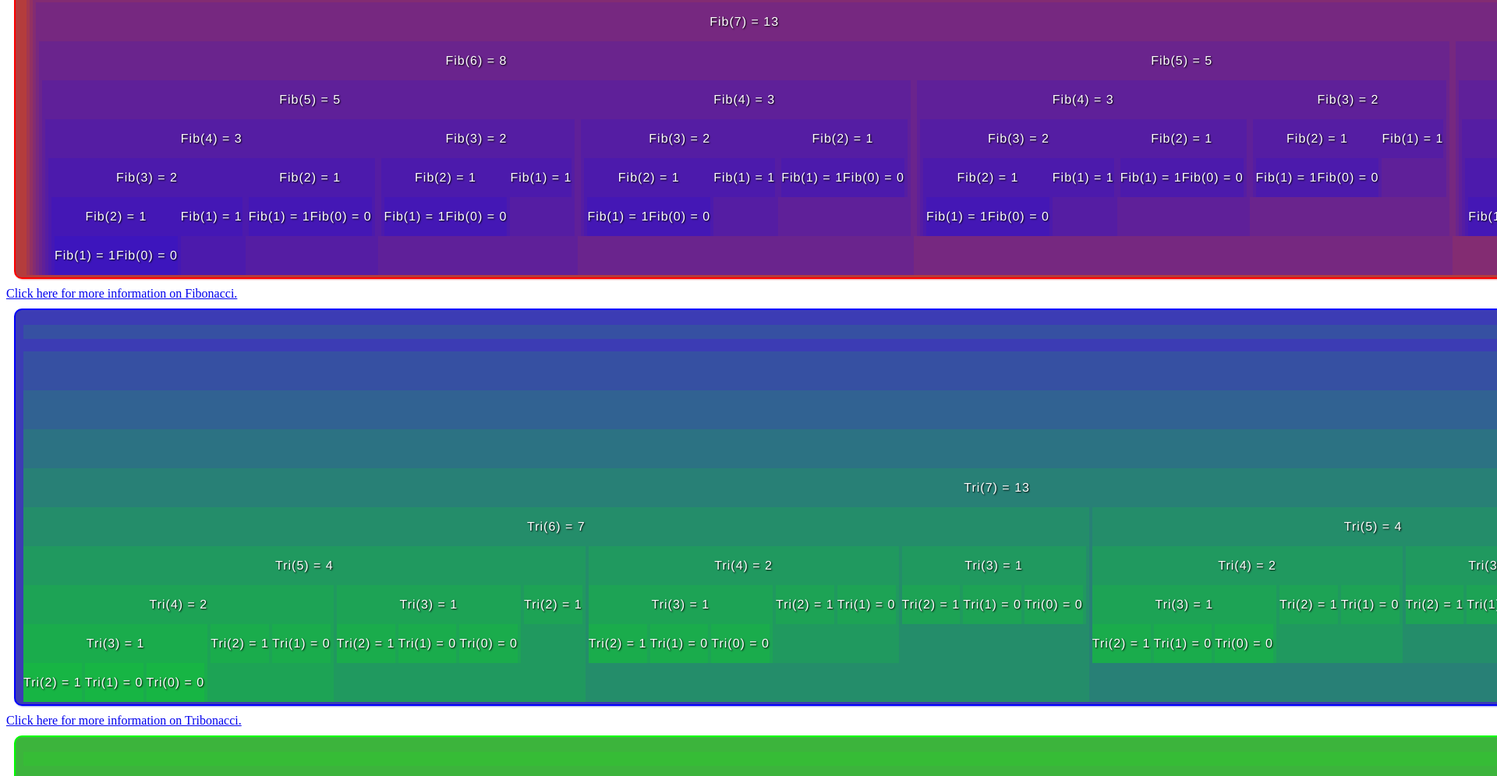
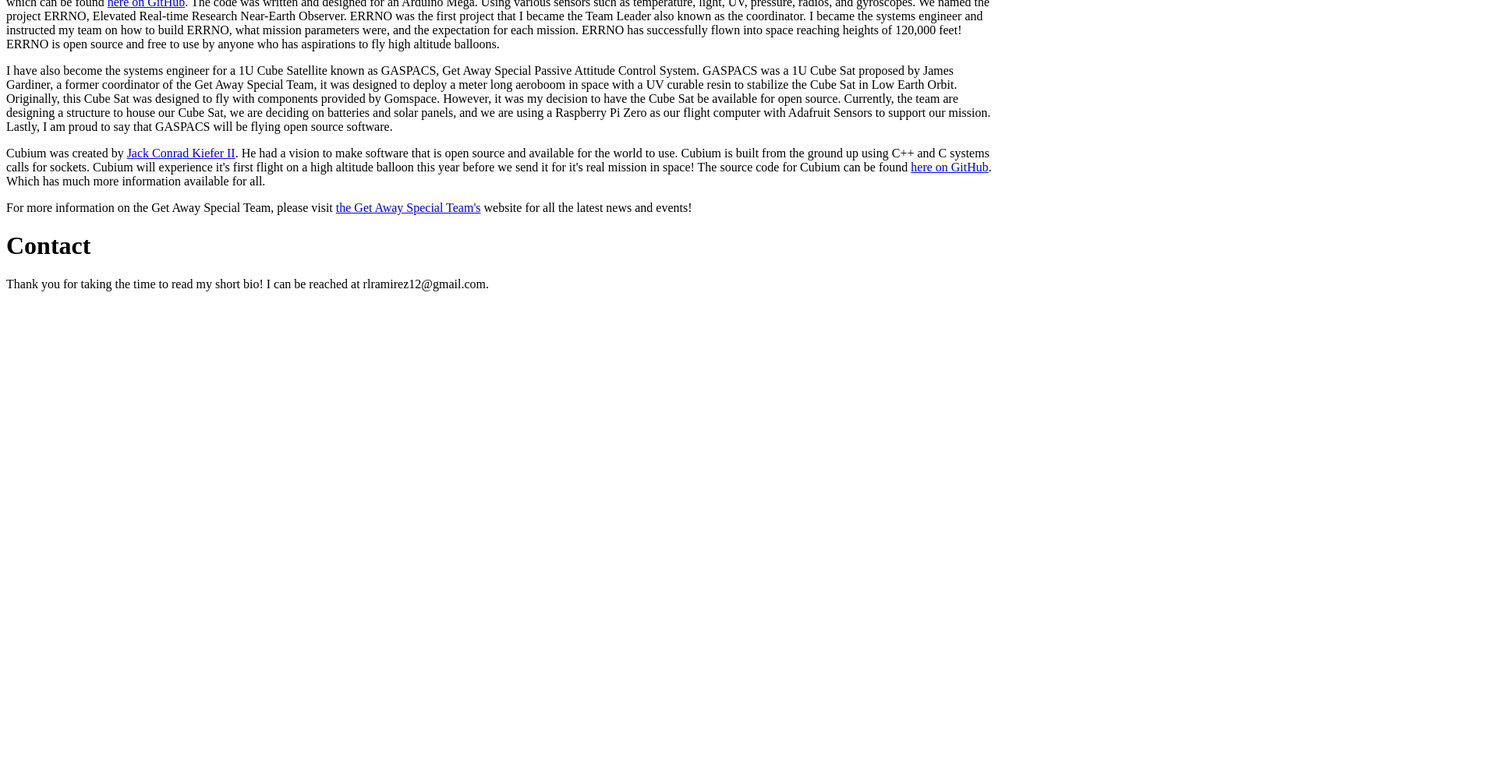
Before and after one commit to Sailanarmo/sailanarmo.github.io, a plain HTML site: page index.html in a window 1280 px wide. Shown: the part 220-1216 px from the top of the page at 78% size, 1920 px wide, since content can reach past the window. After the commit the page ends 800 px from the top, so only its background shows below. Drawn offline with Linux system fonts and the light colour scheme.

Commit message:
Made first updates.

```diff
--- a/index.html
+++ b/index.html
@@ -2,9 +2,18 @@
 <html>
 <head>
    <meta charset="utf-8">
-   <title>(placeholder)</title>
+   <title>Raul Ramirez</title>
 </head>
 <body>
-	<script src="scratchpad.js" type="text/javascript"></script>
- </body>
- </html>
+<h1>Welcome!</h1>
+<p>My name is Raul Ramirez, I am a Computer Science and Computational Mathematics student at
+Utah State University! Currently, I am working as an Engineering Assistant at the Space Dynamics Laboratory in Logan, Utah. I also was the Get Away Special Team Coordinator for two years at Utah State.</p>
+<h1>The GAS Team</h1>
+<p>I owe everything that I know to the Get Away Special Team. I started in the club as a Software Team lead and it was my responsibility to build a high altitude balloon computer system. The code which can be found <a href="https://github.com/SmallSatGasTeam/errno_3">here on GitHub</a>. The code was written and designed for an Arduino Mega. Using various sensors such as temperature, light, UV, pressure, radios, and gyroscopes. We named the project ERRNO, Elevated Real-time Research Near-Earth Observer. ERRNO was the first project that I became the Team Leader also known as the coordinator. I became the systems engineer and instructed my team on how to build ERRNO, what mission parameters were, and the expectation for each mission. ERRNO has successfully flown into space reaching heights of 120,000 feet! ERRNO is open source and free to use by anyone who has aspirations to fly high altitude balloons.</p>
+<p>I have also become the systems engineer for a 1U Cube Satellite known as GASPACS, Get Away Special Passive Attitude Control System. GASPACS was a 1U Cube Sat proposed by James Gardiner, a former coordinator of the Get Away Special Team, it was designed to deploy a meter long aeroboom in space with a UV curable resin to stabilize the Cube Sat in Low Earth Orbit. Originally, this Cube Sat was designed to fly with components provided by Gomspace. However, it was my decision to have the Cube Sat be available for open source. Currently, the team are designing a structure to house our Cube Sat, we are deciding on batteries and solar panels, and we are using a Raspberry Pi Zero as our flight computer with Adafruit Sensors to support our mission. Lastly, I am proud to say that GASPACS will be flying open source software.</p>
+<p>Cubium was created by <a href="http://jackkiefer.com/">Jack Conrad Kiefer II</a>. He had a vision to make software that is open source and available for the world to use. Cubium is built from the ground up using C++ and C systems calls for sockets. Cubium will experience it's first flight on a high altitude balloon this year before we send it for it's real mission in space! The source code for Cubium can be found <a href="https://github.com/Cubium/Cubium">here on GitHub</a>. Which has much more information available for all.</p>
+<p>For more information on the Get Away Special Team, please visit <a href="https://www.getawayspecial.usu.edu">the Get Away Special Team's</a> website for all the latest news and events!</p>
+<h1>Contact</h1>
+<p>Thank you for taking the time to read my short bio! I can be reached at rlramirez12@gmail.com.</p>
+</body>
+</html>
--- a/myCssSheet.css
+++ /dev/null
@@ -1,147 +0,0 @@
-@import url('https://fonts.googleapis.com/css?family=Overpass+Mono');
-@import "compass/css3";
-
-body, html {
-	margin: 0;
-	height: 100%;
-}
-
-p:first-of-type{
-	background-color: white;
-}
-
-p:nth-child(4){
-	color: white;
-	font-size:13px;
-}
-
-a:visited{
-	color: #ff24e9;
-}
-
-table{
-	display: table-row;
-	vertical-align: middle;
-	text-align: center;
-	border: 10px solid white;
-}
-
-
-tr:hover{
-	background-color: white;
-}
-
-td:hover{
-	background-color:  #33ffe7;
-}
-
-header {
-	font-family: "Overpass Mono";
-	font-size: 18px;
-	border: 5px solid white;
-	border-radius: 5px;
-}
-
-p.first{
-	font-family: "Overpass Mono";
-	font-weight: bold;
-	text-align: left;
-}
-
-p.second{
-	font-family: "Overpass Mono";
-	text-align: left;
-}
-
-p.invisible{
-	display: none;
-}
-
-/**
-The following below was copied and modified from http://codepen.io/captainbrosset/pen/JoZabN I deserve no original credit for this.
-**/
-
-h1 {
-  margin: 0;
-  height: 12vmin;
-  width: 120vmin;
-  display: flex;
-  justify-content: center;
-  position: relative;
-}
-
-h1::before {
-  content: "";
-  display: block;
-  position: absolute;
-  z-index: -1;
-  top: -26vmin;
-  left: 29vmin;
-  width: 62vmin;
-  height: 62vmin;
-  border-radius: 50%;
-  border: 1.3vmin solid currentColor;
-  box-sizing: border-box;
-}
-
-em {
-  font-family: "Overpass Mono";
-  color: currentColor;
-  font-size: 10vmin;
-  position: relative;
-  font-style: normal;
-  width: 15vmin;
-  text-align: center;
-}
-
-em.planet {
-  -webkit-animation: planet-rotate 4s linear infinite;
-  animation: planet-rotate 4s linear infinite;
-  position: relative;
-}
-
-em.planet::before {
-  content: "";
-  position: absolute;
-  top: -.5vmin;
-  left: 3.5vmin;
-  z-index: -1;
-  width: 13vmin;
-  height: 13vmin;
-  border-radius: 50%;
-
-}
-
-em.planet.left {
-  -webkit-transform-origin: 40vmin 5vmin;
-  transform-origin: 40vmin 5vmin;
-}
-
-em.planet.right {
-  -webkit-transform-origin: -20vmin 5vmin;
-  transform-origin: -20vmin 5vmin;
-}
-
-@-webkit-keyframes planet-rotate {
-  to {
-    -webkit-transform: rotate(1turn);
-  }
-}
-
-@keyframes planet-rotate {
-  to {
-    transform: rotate(1turn);
-  }
-}
-
-.scrollEffect {
-	background-image: url("grace.gif"), url("grace-hopper-hp-1.jpg"),url("blue.jpg");
-
-	height: 100%;
-
-	background-attachment: fixed, fixed, fixed;
-	background-position: center,  top right, center;
-	background-repeat: no-repeat, no-repeat, no-repeat;
-	background-size: 20%, 20%, cover;
-
-}
--- a/scratchpad.js
+++ /dev/null
@@ -1,264 +0,0 @@
-function fibHelper(n) {
-  var value;
-  var div = document.createElement('div');
-  div.setAttribute("class", "fib");
-  if (n < 2) {
-    if (n === 0) {
-      value = 0;
-    }
-    else if (n === 1) {
-      value = 1;
-    }
-    var p = document.createElement('p');
-    p.textContent = 'Fib(' + n + ') = ' + value;
-    div.appendChild(p);
-  }
-  else {
-    var left = fibHelper(n - 1);
-    left.html.setAttribute("class", "fib-left");
-    left.html.style.float = "left";
-    left.html.style.display = "inline-block";
-    left.html.style.marginLeft = "4px";
-    left.html.style.backgroundColor = "rgba(0,0,255,0.1)";
-
-    var right = fibHelper(n - 2);
-    right.html.setAttribute("class", "fib-right");
-    right.html.style.float = "right";
-    right.html.style.display = "inline-block";
-    right.html.style.marginRight = "4px";
-    right.html.style.backgroundColor = "rgba(0,0,255,0.1)";
-
-    value = left.value + right.value;
-    p = document.createElement('p');
-    p.textContent = 'Fib(' + n + ') = ' + value;
-    div.appendChild(p);
-
-    div.appendChild(left.html);
-    div.appendChild(right.html);
-  }
-  return { 'value': value, 'html': div };
-}
-
-
-
-var fib = function (n, node) {
-  var tree = fibHelper(n);
-  node.appendChild(tree.html);
-  node.style.float = "center";
-  node.style.display = "inline-block";
-  node.setAttribute("id", "fib");
-};
-
-
-function triHelper(n) {
-  var value;
-  var div = document.createElement('div');
-  div.setAttribute("class", "tri");
-  if (n < 3) {
-    if (n === 0) {
-      value = 0;
-    }
-    else if (n === 1) {
-      value = 0;
-    }
-    else if (n ===2){
-        value = 1;
-    }
-    var p = document.createElement('p');
-    p.textContent = 'Tri(' + n + ') = ' + value;
-    div.appendChild(p);
-  }
-  else {
-    var left = triHelper(n - 1);
-    left.html.setAttribute("class", "tri-left");
-    left.html.style.float = "left";
-    left.html.style.display = "inline-block";
-    left.html.style.marginRight = "4px";
-    left.html.style.backgroundColor = "rgba(0,255, 0,0.1)";
-
-    var center = triHelper(n - 2);
-    center.html.setAttribute("class", "tri-center");
-    center.html.style.float = "left";
-    center.html.style.display = "inline-block";
-    center.html.style.marginRight = "4px";
-    center.html.style.backgroundColor = "rgba(0,255, 0,0.1)";
-
-    var right = triHelper(n - 3);
-    right.html.setAttribute("class", "tri-right");
-    right.html.style.float = "right";
-    right.html.style.display = "inline-block";
-    right.html.style.marginRight = "4px";
-    right.html.style.backgroundColor = "rgba(0,255,0,0.1)";
-
-    value = left.value + center.value + right.value;
-    p = document.createElement('p');
-    p.textContent = 'Tri(' + n + ') = ' + value;
-    div.appendChild(p);
-
-    div.appendChild(left.html);
-    div.appendChild(center.html);
-    div.appendChild(right.html);
-  }
-  return { 'value': value, 'html': div };
-}
-
-var tri = function (n, node) {
-    var tree = triHelper(n);
-    node.appendChild(tree.html);
-    node.setAttribute("id", "tri");
-    node.style.float = "center";
-    node.style.display = "inline-block";
-};
-
-
-function pellHelper(n) {
-  var value;
-  var div = document.createElement('div');
-  div.setAttribute("class", "pell");
-  if (n < 2) {
-    if (n === 0) {
-      value = 0;
-    }
-    else if (n === 1) {
-      value = 1;
-    }
-    var p = document.createElement('p');
-    p.textContent = 'Pell(' + n + ') = ' + value;
-    div.appendChild(p);
-  }
-  else {
-    var left = pellHelper(n - 1);
-    left.html.setAttribute("class", "pell-left");
-    left.html.style.float = "left";
-    left.html.style.display = "inline-block";
-    left.html.style.marginLeft = "4px";
-    left.html.style.backgroundColor = "rgba(0,0,255,.1)";
-
-    var right = pellHelper(n - 2);
-    right.html.setAttribute("class", "pell-right");
-    right.html.style.float = "right";
-    right.html.style.display = "inline-block";
-    right.html.style.marginRight = "4px";
-    right.html.style.backgroundColor = "rgba(0,0,255,0.1)";
-
-    value = 2 *(left.value) + right.value;
-    p = document.createElement('p');
-    p.textContent = 'Pell(' + n + ') = ' + value;
-    div.appendChild(p);
-
-    div.appendChild(left.html);
-    div.appendChild(right.html);
-  }
-  return { 'value': value, 'html': div };
-}
-
-var pell = function (n, node) {
-  var tree = pellHelper(n);
-  node.appendChild(tree.html);
-  node.style.float = "center";
-  node.style.display = "inline-block";
-  node.setAttribute("id", "pell");
-};
-
-
-document.title = "JavaScript Recursive Sequences";
-
-var style = document.createElement('style');
-style.textContent =
-	"#fib {" +
-	"	display: inline-block;" +
-	"	width: 20000px;" +
-	"}" +
-	"" +
-	".fib {" +
-	"	background-color: rgba(0,0,255,0.1);" +
-	"}" +
-	"#tri {" +
-	"	display: inline-block;" +
-	"	width: 40000px;" +
-	"}" +
-	"" +
-	".tri {" +
-	"	background-color: rgba(0,255,0,0.1);" +
-	"}" +
-	"#pell {" +
-	"	display: inline-block;" +
-	"	width: 20000px;" +
-	"}" +
-	"" +
-	".pell {" +
-	"	background-color: rgba(0,255,0,0.1);" +
-	"}" +
-	".shadowed {" +
-	"	text-shadow: 1px 1px 2px black;" +
-	"	color:       white;" +
-	"}" +
-	".stuff-box {" +
-	"	font-family: 'helvetica neue', helvetica, sans-serif;" +
-	"	letter-spacing: 1px;" +
-	"	text-transform: capitalize;" +
-	"	text-align: center;" +
-	"	padding: 3px 10px;" +
-	"	margin: 10px;" +
-	"	cursor: pointer;" +
-	"	border-radius: 10px;" +
-	"	border-width: 2px;" +
-	"	border-style: solid;" +
-	"}" +
-	"" +
-	".red {" +
-	"	border-color: rgb(255,0,0);" +
-	"	background:   rgb(180,60,60);" +
-	"	box-shadow: 1px 1px 2px rgba(200,0,0,0.4);" +
-	"}" +
-	"" +
-	".yellow {" +
-	"	border-color: rgb(255,255,0);" +
-	"	background:   rgb(180,180,60);" +
-	"	box-shadow: 1px 1px 2px rgba(200,200,0,0.4);" +
-	"}" +
-	"" +
-	".blue {" +
-	"	border-color: rgb(0,0,255);" +
-	"	background:   rgb(60,60,180);" +
-	"	box-shadow: 1px 1px 2px rgba(0,0,200,0.4);" +
-	"}" +
-	"" +
-	".green {" +
-	"	border-color: rgb(0,255,0);" +
-	"	background:   rgb(60,180,60);" +
-	"	box-shadow: 1px 1px 2px rgba(0,200,0,0.4);" +
-	"}";
-document.querySelector('body').appendChild(style);
-
-
-
-var createDiv = function(cls, id){
-var div = document.createElement('div');
-div.id = id;
-div.className = cls;
-div.style.textAlign = "center";
-div.style.float = "center";
-div.style.width = "28700px";
-document.querySelector('body').appendChild(div);
-};
-
-var createLink = function(type, URL){
-  var a = document.createElement('a');
-  var linkText = document.createTextNode("Click here for more information on "+ type +".");
-  a.appendChild(linkText);
-  a.title = "Click here for more information on "+ type +".";
-  a.href = URL;
-  document.body.appendChild(a);
-};
-
-createDiv('stuff-box red shadowed', 'red');
-createLink('Fibonacci', 'https://oeis.org/A000045');
-createDiv('stuff-box blue shadowed', 'blue');
-createLink('Tribonacci', 'https://oeis.org/A000073');
-createDiv('stuff-box green shadowed', 'green');
-createLink('Pell', 'https://oeis.org/A000129');
-
-fib(11, document.querySelector('.red'));
-tri(11, document.querySelector('.blue'));
-pell(11, document.querySelector('.green'));
```
Also changed, not shown: blue.jpg (deleted).
